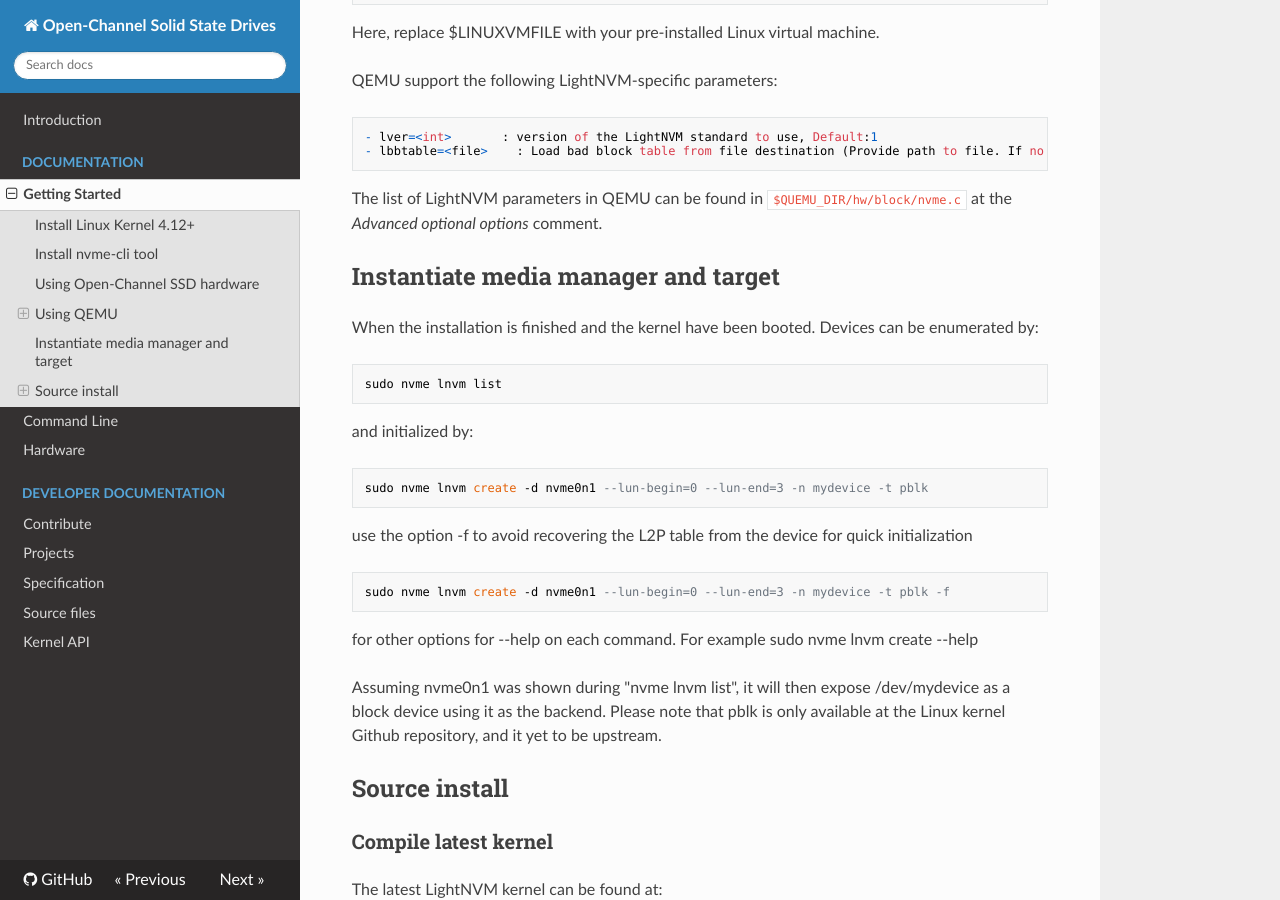
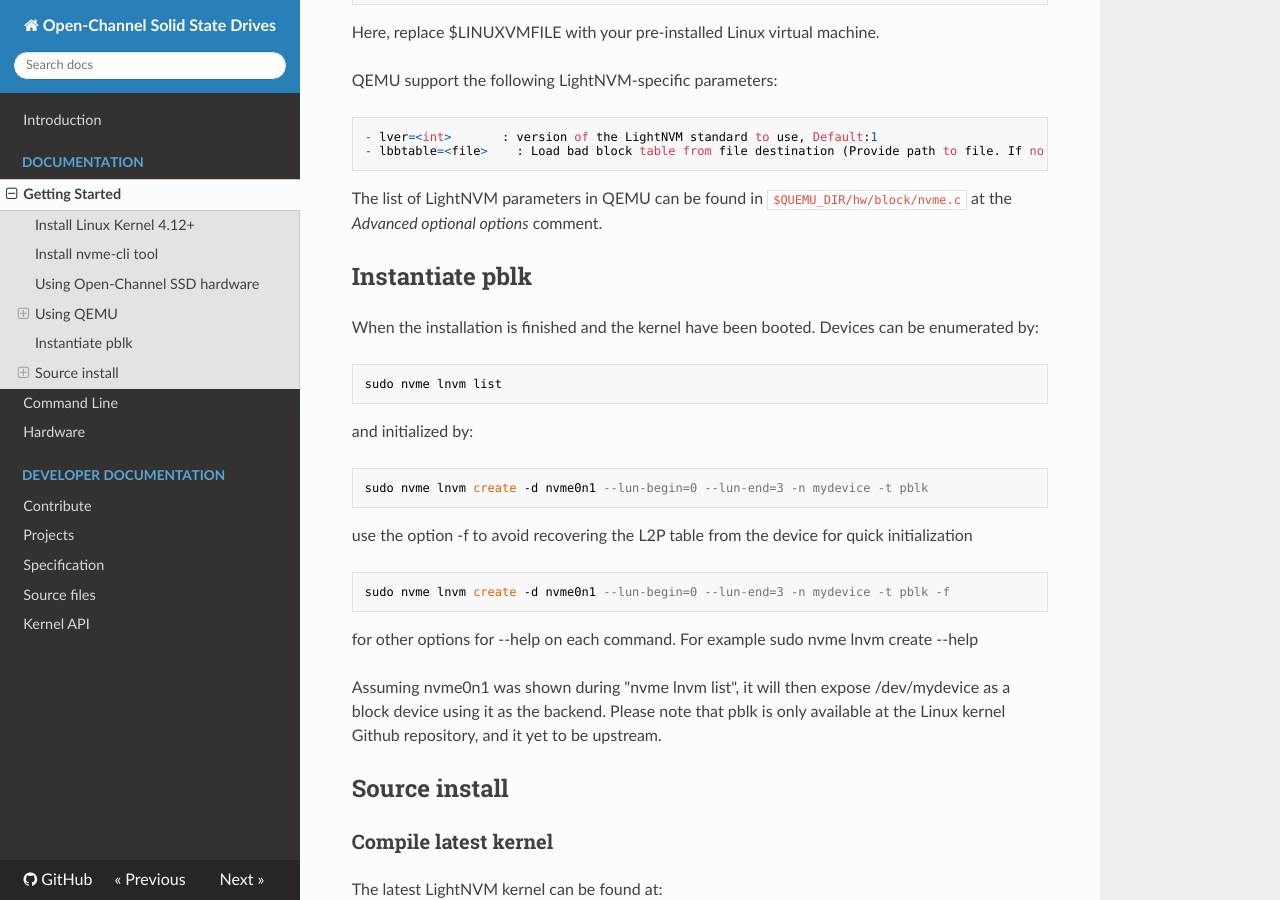
Before and after one commit to OpenChannelSSD/documentation, an MkDocs documentation site: the page built from docs/gettingstarted.md, in a window 1280 px wide and 900 px high, scrolled down 1495 px. Built offline with MkDocs 1.6.1, drawn with Linux system fonts in a browser that asks for light colours; nearby versions of some CDN libraries; old or Windows-style settings are respelled for this version of MkDocs.

Commit message:
Update gettingstarted.md

```diff
--- a/docs/gettingstarted.md
+++ b/docs/gettingstarted.md
@@ -61,7 +61,7 @@ QEMU support the following LightNVM-specific parameters:
 
 The list of LightNVM parameters in QEMU can be found in `$QUEMU_DIR/hw/block/nvme.c` at the _Advanced optional options_ comment.
 
-## Instantiate media manager and target
+## Instantiate pblk
 
 When the installation is finished and the kernel have been booted. Devices can be enumerated by:
 
```
